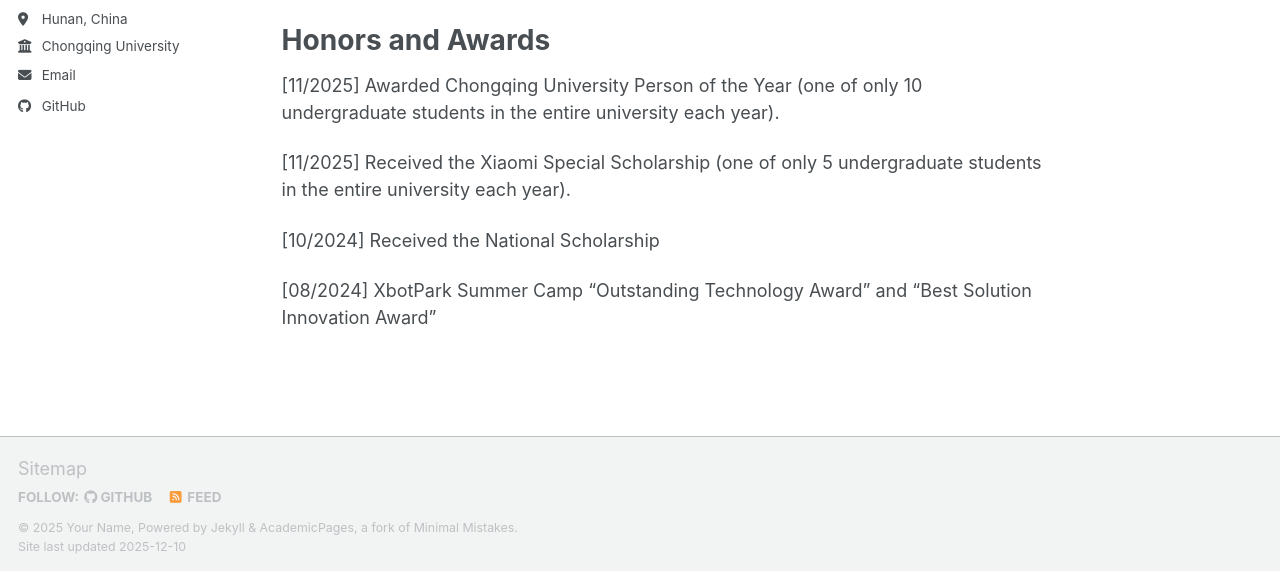
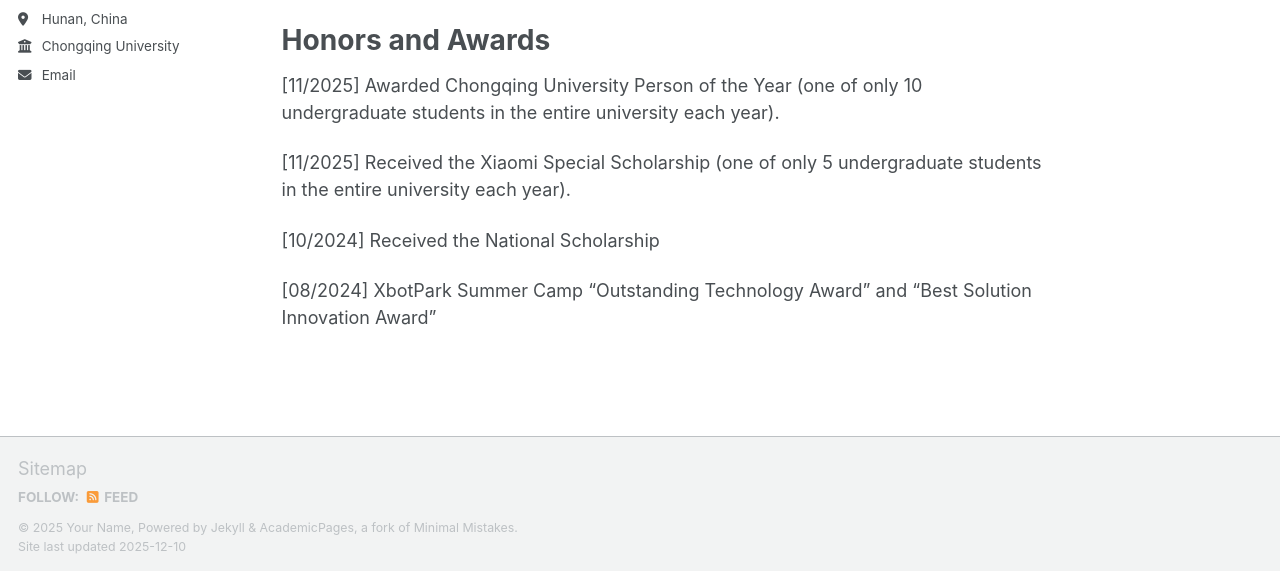
Before and after one commit to shiluhe/ShiluHe.github.io, a Jekyll site: the page built from _pages/about.md, in a window 1280 px wide and 900 px high, scrolled down 1067 px. Shown: the part 326-897 px from the top of the window. Built offline with Jekyll 4.4.1, drawn with Linux system fonts in a browser that asks for light colours; a script bundle is joined from its source files by our own code; library files that are not in the unit come from our copies.

Commit message:
Update _config.yml

```diff
--- a/_config.yml
+++ b/_config.yml
@@ -51,7 +51,7 @@ author:
   bitbucket        : # Username - Update with your username on the site
   codepen          : # Username
   dribbble         : # Username
-  github           : "https://github.com/shiluhe"
+  github           : #"https://github.com/shiluhe"
   kaggle           : # Username
   stackoverflow    : # User number or user number and name (i.e., use "1" or "1/jeff-atwood")
 
```
